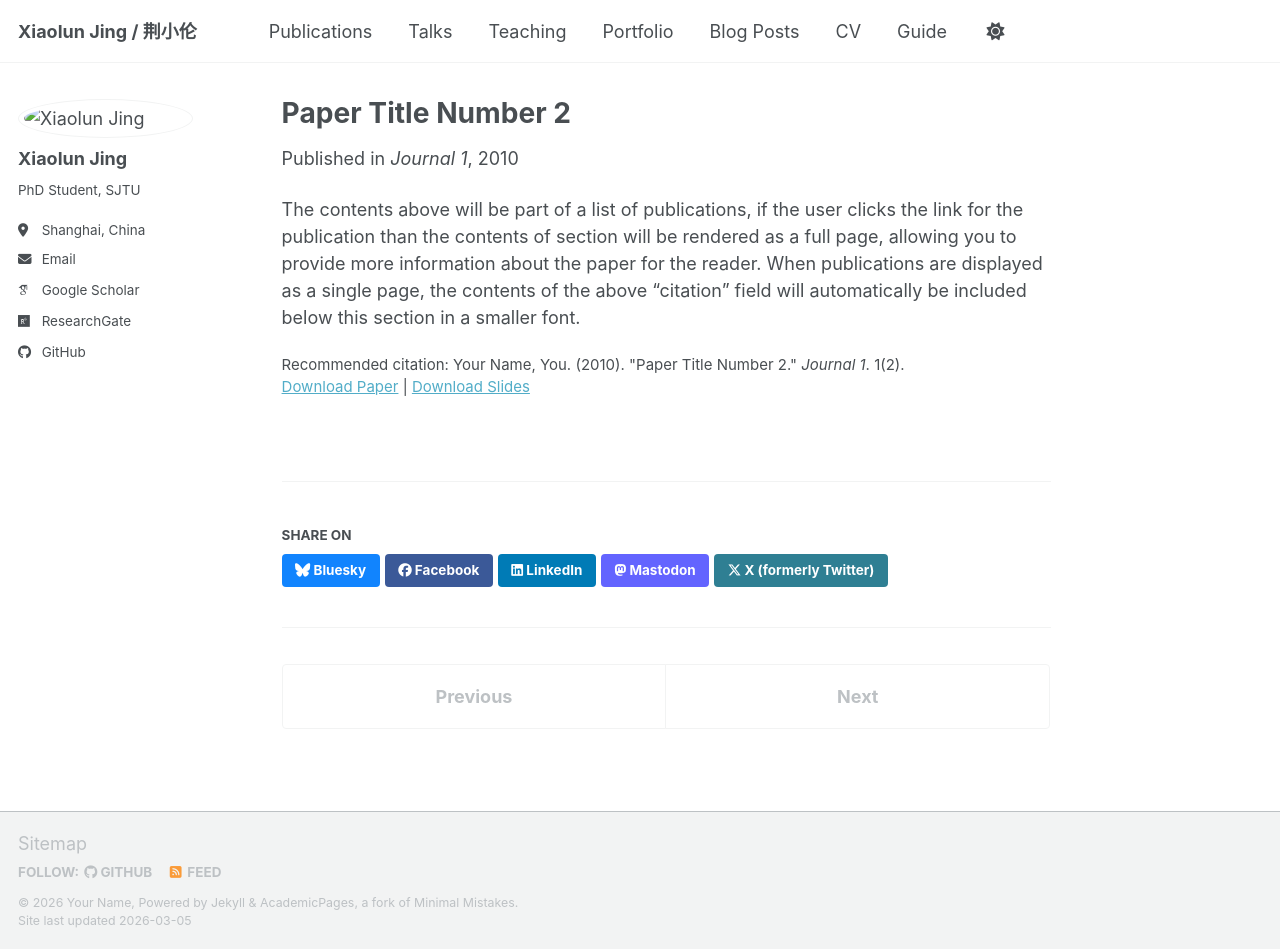
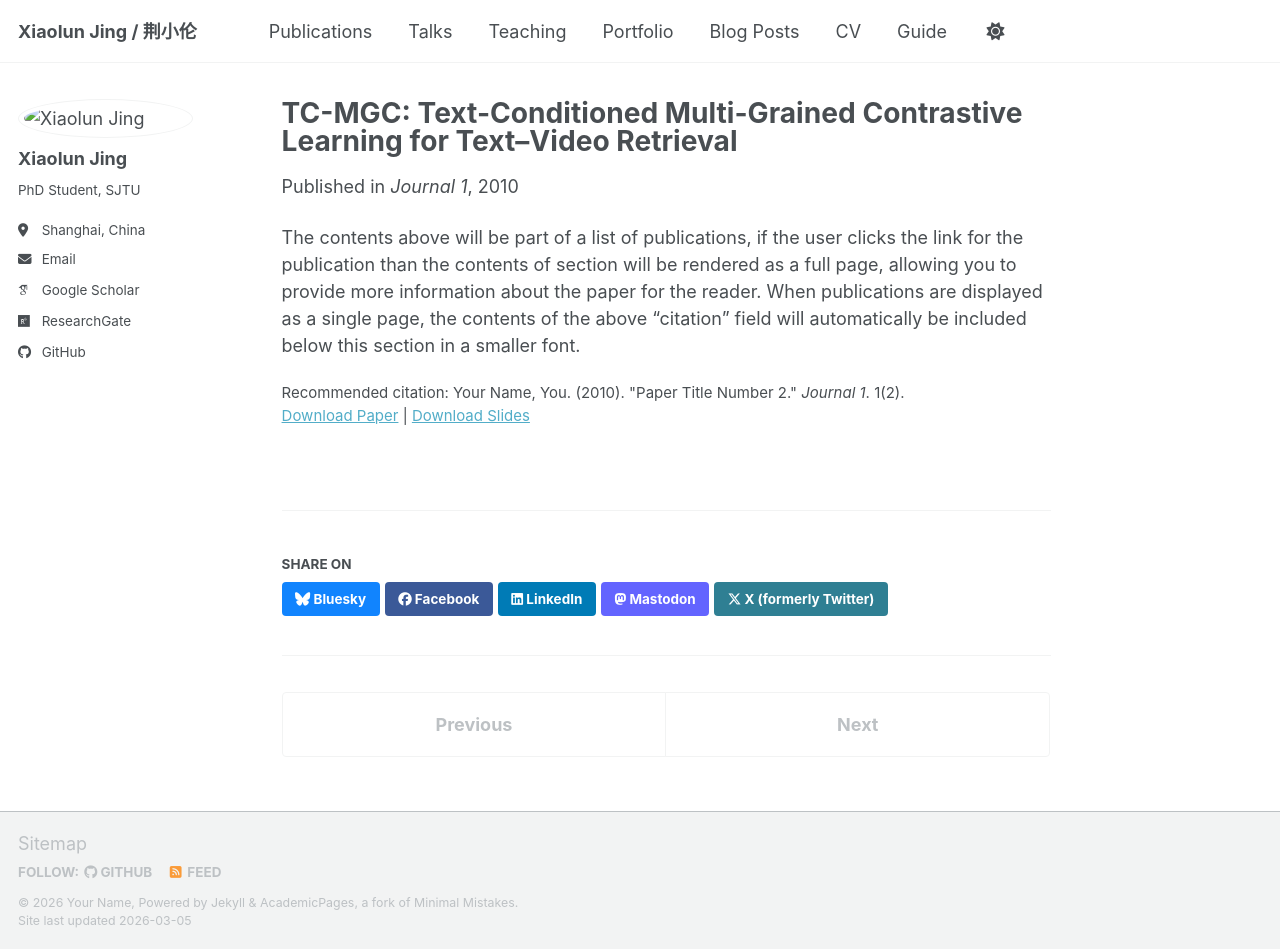
Before and after one commit to JingXiaolun/JingXiaolun.github.io, a Jekyll site: the page built from _publications/2010-10-01-paper-title-number-2.md, in a window 1280 px wide and 949 px high. Built offline with Jekyll 4.4.1, drawn with Linux system fonts in a browser that asks for light colours; some web fonts are replaced; a script bundle is joined from its source files by our own code; library files that are not in the unit come from our copies.

Commit message:
Update title for Paper Number 2

```diff
--- a/_publications/2010-10-01-paper-title-number-2.md
+++ b/_publications/2010-10-01-paper-title-number-2.md
@@ -1,5 +1,5 @@
 ---
-title: "Paper Title Number 2"
+title: "TC-MGC: Text-Conditioned Multi-Grained Contrastive Learning for Text–Video Retrieval"
 collection: publications
 category: manuscripts
 permalink: /publication/2010-10-01-paper-title-number-2
```
